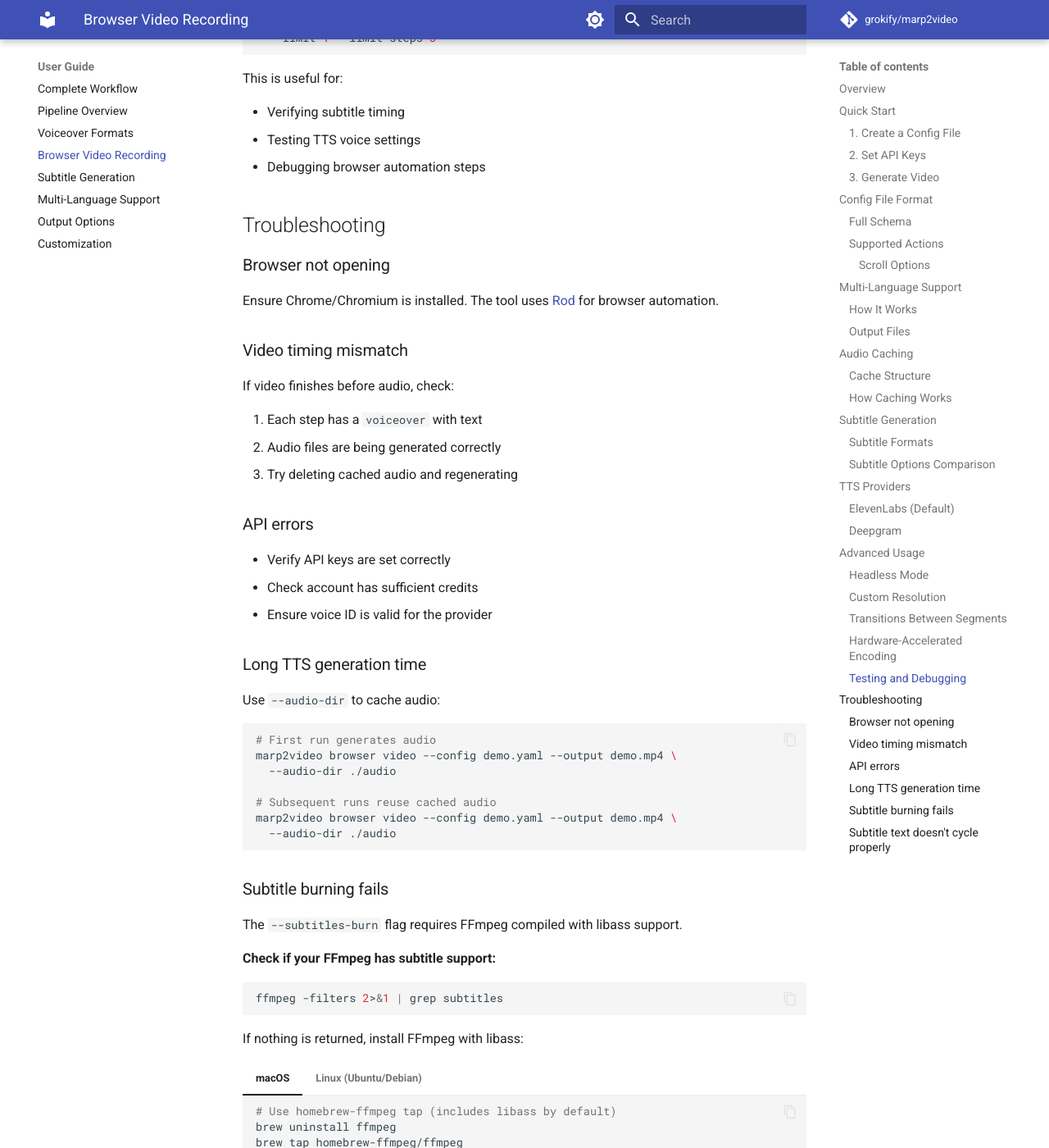
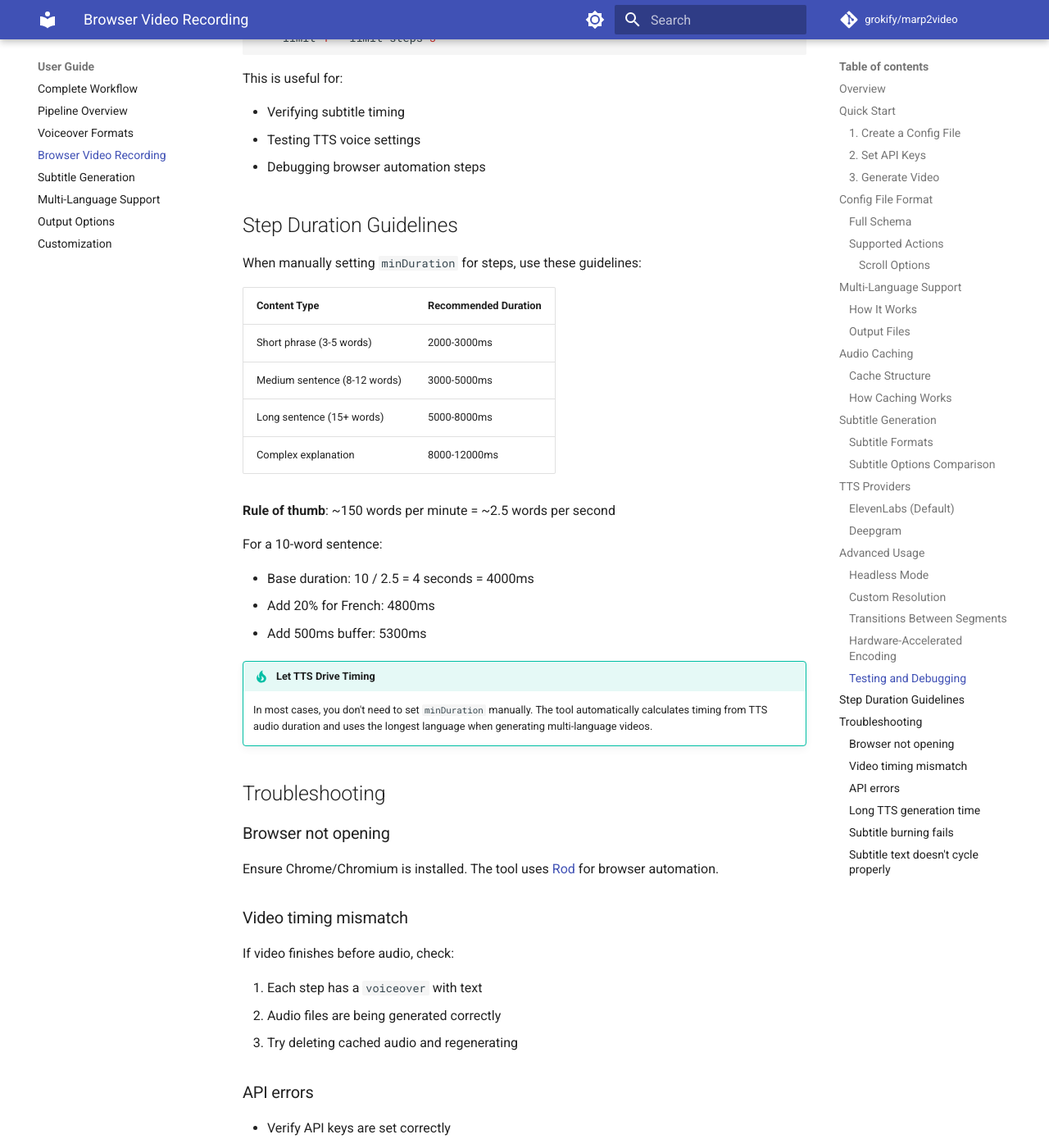
Before and after one commit to grokify/videoascode, an MkDocs documentation site: the page built from docs/guide/browser-video.md, in a window 1280 px wide and 1400 px high, scrolled down 7202 px. Shown: the whole window at 82% size. Built offline with MkDocs 1.6.1 and Material for MkDocs 9.7.7, drawn with Linux system fonts in a browser that asks for light colours; comment, search, counter and statistics services are not loaded.

Commit message:
docs: add language duration and step timing guidelines
- multi-language.md: Add table showing typical language lengths vs English
  (French 1.15-1.20x, German 1.10-1.15x, etc.)
- browser-video.md: Add step duration guidelines section with recommended
  durations by content type (short phrase, medium sentence, etc.)

Content preserved from deleted internal planning docs.

Co-Authored-By: Claude Opus 4.5 <noreply@anthropic.com>

```diff
--- a/docs/guide/browser-video.md
+++ b/docs/guide/browser-video.md
@@ -313,6 +313,28 @@ This is useful for:
 - Testing TTS voice settings
 - Debugging browser automation steps
 
+## Step Duration Guidelines
+
+When manually setting `minDuration` for steps, use these guidelines:
+
+| Content Type | Recommended Duration |
+|--------------|---------------------|
+| Short phrase (3-5 words) | 2000-3000ms |
+| Medium sentence (8-12 words) | 3000-5000ms |
+| Long sentence (15+ words) | 5000-8000ms |
+| Complex explanation | 8000-12000ms |
+
+**Rule of thumb**: ~150 words per minute = ~2.5 words per second
+
+For a 10-word sentence:
+
+- Base duration: 10 / 2.5 = 4 seconds = 4000ms
+- Add 20% for French: 4800ms
+- Add 500ms buffer: 5300ms
+
+!!! tip "Let TTS Drive Timing"
+    In most cases, you don't need to set `minDuration` manually. The tool automatically calculates timing from TTS audio duration and uses the longest language when generating multi-language videos.
+
 ## Troubleshooting
 
 ### Browser not opening
```
Also changed, not shown: docs/guide/multi-language.md (+11 -0 lines).
